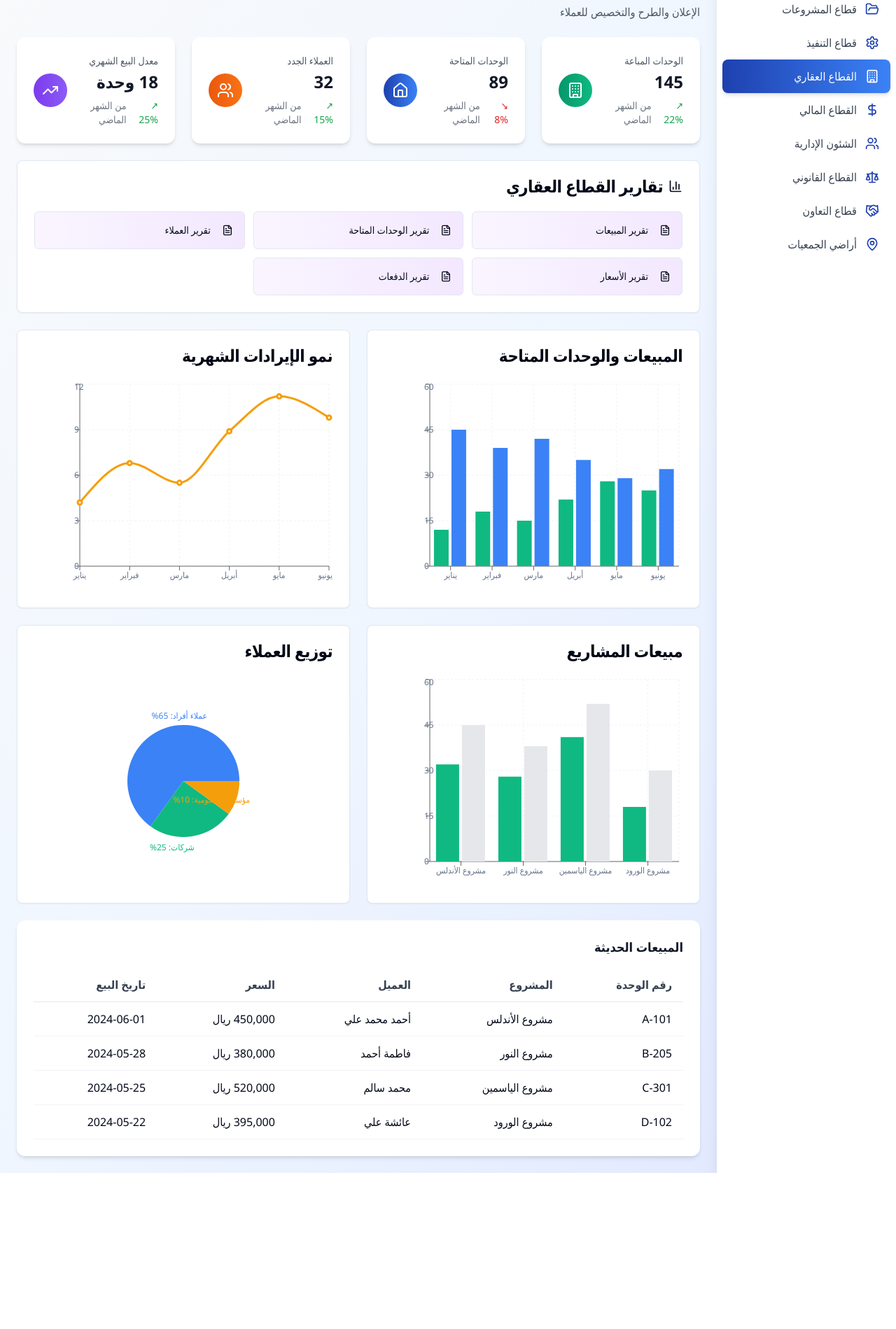
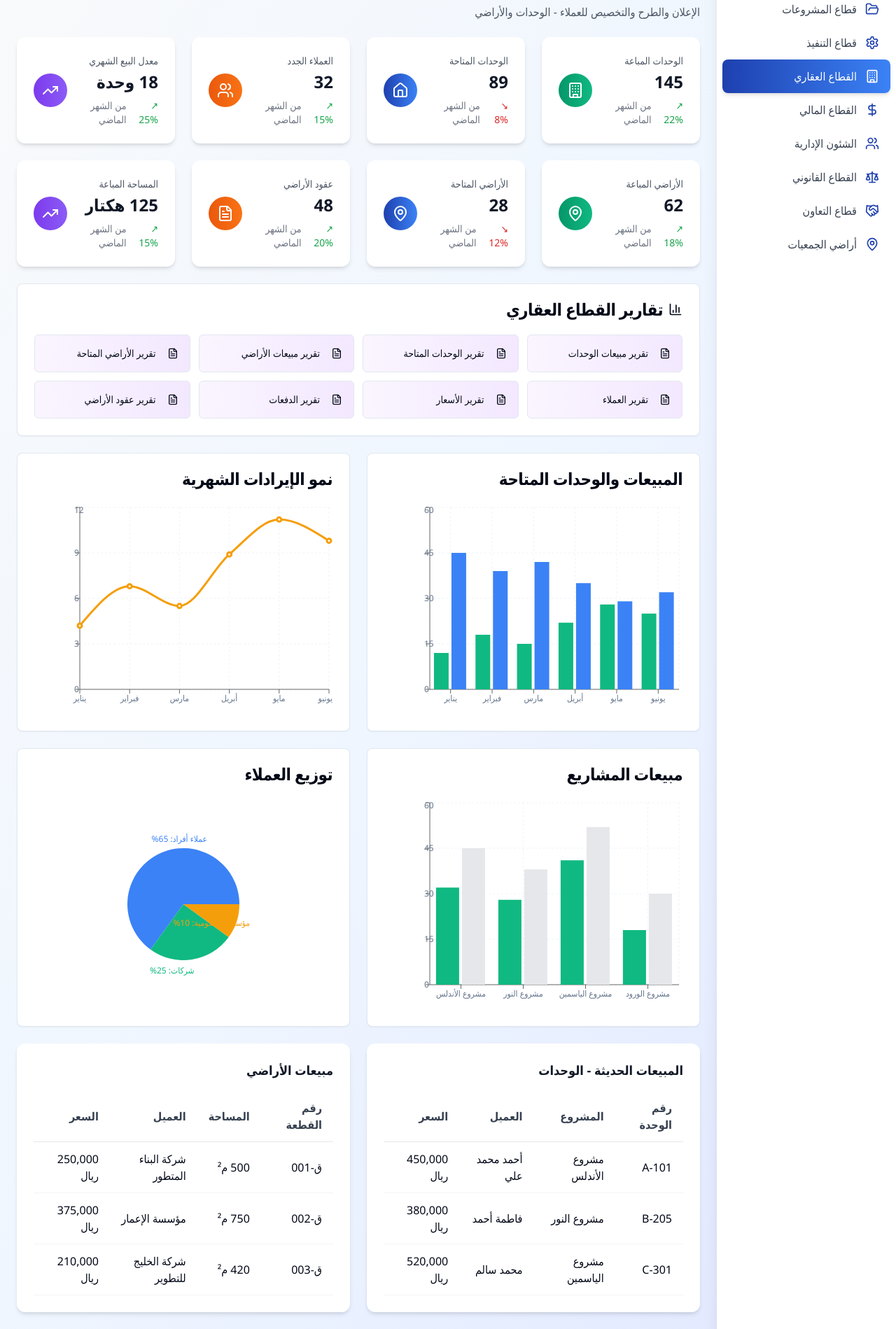
Before and after one commit to ahussiny/heya-insights-dashboard-190bd3f9, a React (Vite) app: page /real-estate in a window 1280 px wide. Shown: the part 144-2043 px from the top of the page at 70% size. Before the commit the page ends 1820 px from the top, so only its background shows below. Built offline with nearby package versions, Linux system fonts and the light colour scheme; sample sign-in values are in the browser's storage.

Commit message:
Add sold lands section to dashboard and real estate page.

```diff
--- a/src/components/reports/RealEstateReports.tsx
+++ b/src/components/reports/RealEstateReports.tsx
@@ -5,11 +5,14 @@ import { Button } from '@/components/ui/button';
 import { FileText, BarChart3 } from 'lucide-react';
 
 const realEstateReports = [
-  'تقرير المبيعات',
+  'تقرير مبيعات الوحدات',
   'تقرير الوحدات المتاحة',
+  'تقرير مبيعات الأراضي',
+  'تقرير الأراضي المتاحة',
   'تقرير العملاء',
   'تقرير الأسعار',
-  'تقرير الدفعات'
+  'تقرير الدفعات',
+  'تقرير عقود الأراضي'
 ];
 
 export const RealEstateReports = () => {
@@ -26,7 +29,7 @@ export const RealEstateReports = () => {
         </CardTitle>
       </CardHeader>
       <CardContent>
-        <div className="grid grid-cols-1 md:grid-cols-2 lg:grid-cols-3 gap-3">
+        <div className="grid grid-cols-1 md:grid-cols-2 lg:grid-cols-4 gap-3">
           {realEstateReports.map((report, index) => (
             <Button
               key={index}
--- a/src/pages/Dashboard.tsx
+++ b/src/pages/Dashboard.tsx
@@ -16,7 +16,8 @@ import {
   Clock,
   Scale,
   Handshake,
-  Home
+  Home,
+  MapPin
 } from 'lucide-react';
 
 export const Dashboard = () => {
@@ -46,19 +47,19 @@ export const Dashboard = () => {
           color="from-erp-green to-erp-green-light"
         />
         <StatCard
+          title="الأراضي المباعة"
+          value="62"
+          change="15%"
+          changeType="increase"
+          icon={MapPin}
+          color="from-erp-orange to-erp-orange-light"
+        />
+        <StatCard
           title="إجمالي الإيرادات"
           value="25.4 مليون"
           change="15%"
           changeType="increase"
           icon={DollarSign}
-          color="from-erp-orange to-erp-orange-light"
-        />
-        <StatCard
-          title="عدد الموظفين"
-          value="127"
-          change="3%"
-          changeType="increase"
-          icon={Users}
           color="from-erp-purple to-erp-purple-light"
         />
       </div>
@@ -159,7 +160,7 @@ export const Dashboard = () => {
         </div>
 
         <div className="bg-white rounded-xl shadow-md p-6">
-          <h3 className="text-lg font-bold text-gray-900 mb-4">ملخص العقارات</h3>
+          <h3 className="text-lg font-bold text-gray-900 mb-4">ملخص العقارات والأراضي</h3>
           <div className="space-y-3">
             <div className="flex justify-between items-center">
               <span className="text-sm text-gray-600">الوحدات المطروحة</span>
@@ -170,8 +171,8 @@ export const Dashboard = () => {
               <span className="font-semibold text-green-600">145</span>
             </div>
             <div className="flex justify-between items-center">
-              <span className="text-sm text-gray-600">الوحدات المتبقية</span>
-              <span className="font-semibold text-orange-600">89</span>
+              <span className="text-sm text-gray-600">الأراضي المباعة</span>
+              <span className="font-semibold text-orange-600">62</span>
             </div>
           </div>
         </div>
--- a/src/pages/RealEstatePage.tsx
+++ b/src/pages/RealEstatePage.tsx
@@ -1,17 +1,19 @@
+
 import React from 'react';
 import { StatCard } from '../components/StatCard';
 import { RealEstateReports } from '../components/reports/RealEstateReports';
 import { RealEstateChart } from '../components/charts/RealEstateChart';
-import { Building, Users, TrendingUp, Home } from 'lucide-react';
+import { Building, Users, TrendingUp, Home, MapPin, FileText } from 'lucide-react';
 
 export const RealEstatePage = () => {
   return (
     <div className="space-y-6">
       <div>
         <h1 className="text-3xl font-bold text-gray-900">القطاع العقاري</h1>
-        <p className="text-gray-600 mt-2">الإعلان والطرح والتخصيص للعملاء</p>
+        <p className="text-gray-600 mt-2">الإعلان والطرح والتخصيص للعملاء - الوحدات والأراضي</p>
       </div>
 
+      {/* إحصائيات الوحدات */}
       <div className="grid grid-cols-1 md:grid-cols-2 lg:grid-cols-4 gap-6">
         <StatCard
           title="الوحدات المباعة"
@@ -47,12 +49,49 @@ export const RealEstatePage = () => {
         />
       </div>
 
+      {/* إحصائيات الأراضي */}
+      <div className="grid grid-cols-1 md:grid-cols-2 lg:grid-cols-4 gap-6">
+        <StatCard
+          title="الأراضي المباعة"
+          value="62"
+          change="18%"
+          changeType="increase"
+          icon={MapPin}
+          color="from-erp-green to-erp-green-light"
+        />
+        <StatCard
+          title="الأراضي المتاحة"
+          value="28"
+          change="12%"
+          changeType="decrease"
+          icon={MapPin}
+          color="from-erp-blue to-erp-blue-light"
+        />
+        <StatCard
+          title="عقود الأراضي"
+          value="48"
+          change="20%"
+          changeType="increase"
+          icon={FileText}
+          color="from-erp-orange to-erp-orange-light"
+        />
+        <StatCard
+          title="المساحة المباعة"
+          value="125 هكتار"
+          change="15%"
+          changeType="increase"
+          icon={TrendingUp}
+          color="from-erp-purple to-erp-purple-light"
+        />
+      </div>
+
       <RealEstateReports />
 
       <RealEstateChart />
 
+      <div className="grid grid-cols-1 lg:grid-cols-2 gap-6">
         <div className="bg-white rounded-xl shadow-md p-6">
-        <h3 className="text-lg font-bold text-gray-900 mb-4">المبيعات الحديثة</h3>
+          <h3 className="text-lg font-bold text-gray-900 mb-4">المبيعات الحديثة - الوحدات</h3>
           <div className="overflow-x-auto">
             <table className="w-full">
               <thead>
@@ -61,22 +100,49 @@ export const RealEstatePage = () => {
                   <th className="text-right py-3 px-4 font-semibold text-gray-700">المشروع</th>
                   <th className="text-right py-3 px-4 font-semibold text-gray-700">العميل</th>
                   <th className="text-right py-3 px-4 font-semibold text-gray-700">السعر</th>
-                <th className="text-right py-3 px-4 font-semibold text-gray-700">تاريخ البيع</th>
                 </tr>
               </thead>
               <tbody>
                 {[
-                { unit: 'A-101', project: 'مشروع الأندلس', client: 'أحمد محمد علي', price: '450,000 ريال', date: '2024-06-01' },
-                { unit: 'B-205', project: 'مشروع النور', client: 'فاطمة أحمد', price: '380,000 ريال', date: '2024-05-28' },
-                { unit: 'C-301', project: 'مشروع الياسمين', client: 'محمد سالم', price: '520,000 ريال', date: '2024-05-25' },
-                { unit: 'D-102', project: 'مشروع الورود', client: 'عائشة علي', price: '395,000 ريال', date: '2024-05-22' },
+                  { unit: 'A-101', project: 'مشروع الأندلس', client: 'أحمد محمد علي', price: '450,000 ريال' },
+                  { unit: 'B-205', project: 'مشروع النور', client: 'فاطمة أحمد', price: '380,000 ريال' },
+                  { unit: 'C-301', project: 'مشروع الياسمين', client: 'محمد سالم', price: '520,000 ريال' },
                 ].map((sale, index) => (
                   <tr key={index} className="border-b border-gray-100 hover:bg-gray-50">
                     <td className="py-3 px-4 font-medium">{sale.unit}</td>
                     <td className="py-3 px-4">{sale.project}</td>
                     <td className="py-3 px-4">{sale.client}</td>
                     <td className="py-3 px-4">{sale.price}</td>
-                  <td className="py-3 px-4">{sale.date}</td>
+                  </tr>
+                ))}
+              </tbody>
+            </table>
+          </div>
+        </div>
+
+        <div className="bg-white rounded-xl shadow-md p-6">
+          <h3 className="text-lg font-bold text-gray-900 mb-4">مبيعات الأراضي</h3>
+          <div className="overflow-x-auto">
+            <table className="w-full">
+              <thead>
+                <tr className="border-b border-gray-200">
+                  <th className="text-right py-3 px-4 font-semibold text-gray-700">رقم القطعة</th>
+                  <th className="text-right py-3 px-4 font-semibold text-gray-700">المساحة</th>
+                  <th className="text-right py-3 px-4 font-semibold text-gray-700">العميل</th>
+                  <th className="text-right py-3 px-4 font-semibold text-gray-700">السعر</th>
+                </tr>
+              </thead>
+              <tbody>
+                {[
+                  { plot: 'ق-001', area: '500 م²', client: 'شركة البناء المتطور', price: '250,000 ريال' },
+                  { plot: 'ق-002', area: '750 م²', client: 'مؤسسة الإعمار', price: '375,000 ريال' },
+                  { plot: 'ق-003', area: '420 م²', client: 'شركة الخليج للتطوير', price: '210,000 ريال' },
+                ].map((land, index) => (
+                  <tr key={index} className="border-b border-gray-100 hover:bg-gray-50">
+                    <td className="py-3 px-4 font-medium">{land.plot}</td>
+                    <td className="py-3 px-4">{land.area}</td>
+                    <td className="py-3 px-4">{land.client}</td>
+                    <td className="py-3 px-4">{land.price}</td>
                   </tr>
                 ))}
               </tbody>
@@ -84,5 +150,6 @@ export const RealEstatePage = () => {
           </div>
         </div>
       </div>
+    </div>
   );
 };
```
Lines whose indentation alone changed are shown as unchanged.
